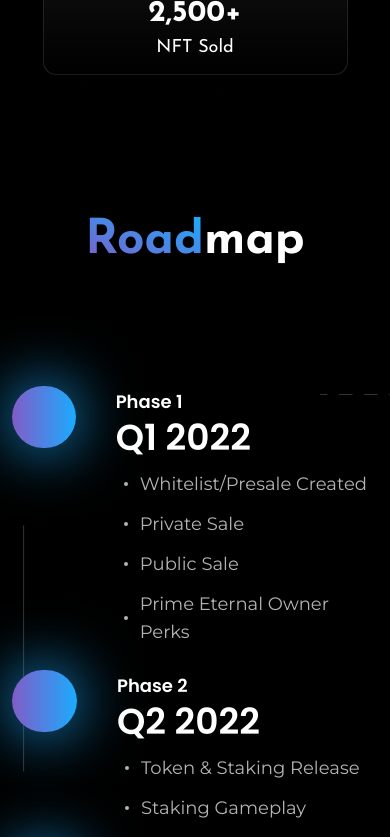
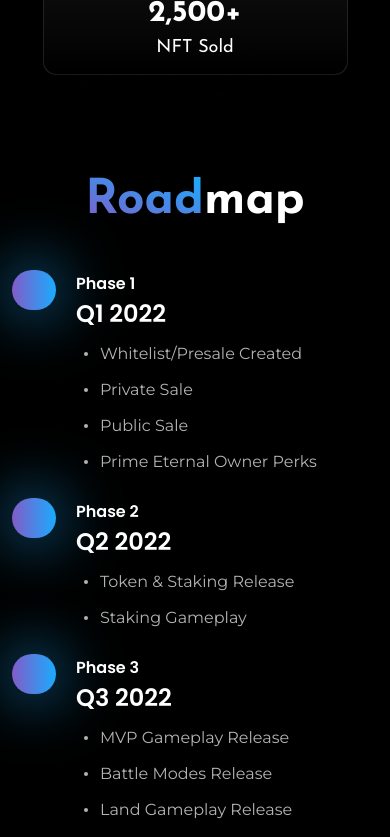
Before and after one commit to vikas-jakhar/gilded-world, a React (Create React App) app: page / in a window 390 px wide. Shown: the part 3680-4517 px from the top of the page. Built offline with nearby package versions, Linux system fonts and the light colour scheme.

Commit message:
road map update

```diff
--- a/src/components/Roadmap.jsx
+++ b/src/components/Roadmap.jsx
@@ -29,29 +29,29 @@ const Roadmap = () => {
     ];
 
     return (
-        <section className='pt-20 -mt-2 bg-black pb-16 relative'>
+        <section className='md:pt-20 -mt-2 bg-black md:pb-16 py-10 relative'>
             <div className="container px-3 mt-2.5 mb-3 relative">
-                <h2 className='text-center font-Josefin mb-24 font-bold text-5xl text-white'><span className='bg-gradient-to-tr from-[#815CC8] to-[#1BABFE] bg-clip-text text-transparent'>Road</span>map</h2>
+                <h2 className='text-center font-Josefin md:mb-24 mb-5 font-bold text-5xl text-white'><span className='bg-gradient-to-tr from-[#815CC8] to-[#1BABFE] bg-clip-text text-transparent'>Road</span>map</h2>
                 <div className="pt-px flex flex-wrap flex-row -mx-3 relative">
                     {timeline.map((item, index) => (
                         <div key={item.id} className={`lg:w-4/12 w-full flex px-3 relative z-[1] mt-6 lg:mt-0 lg:${index === 1 ? 'justify-center' : (index === timeline.length - 1 ? 'justify-end' : '')}`}>
-                            <div className=" flex gap-10 lg:gap-0 lg:flex-col">
-                                <span className='flex w-[65px] h-[62px] bg-[linear-gradient(90deg,_#815CC8_0%,_#1BABFE_100%)] rounded-full shadow-[0px_0px_63.22px_0px_#1BABFE] mb-9'></span>
+                            <div className=" flex gap-5 sm:gap-10 lg:gap-0 lg:flex-col">
+                                <span className='flex sm:w-[65px] sm:h-[62px] w-11 h-10 bg-[linear-gradient(90deg,_#815CC8_0%,_#1BABFE_100%)] rounded-full shadow-[0px_0px_63.22px_0px_#1BABFE] mb-9'></span>
                                 <div className=" flex flex-col">
-                                    <p className='pt-0.5 font-poppins font-semibold text-lg text-white'>{item.phase}</p>
-                                    <p className='mt-0.5 font-poppins font-semibold text-white text-4xl'>{item.q}</p>
+                                    <p className='pt-0.5 font-poppins font-semibold text-base sm:text-lg text-white'>{item.phase}</p>
+                                    <p className='mt-0.5 font-poppins font-semibold text-white text-2xl sm:text-4xl'>{item.q}</p>
                                     {item.time_box.map((data) => (
                                         <div key={data.id} className="flex items-center mt-3 pl-2 gap-3">
                                             <span className='flex p-0.5 rounded-full bg-white opacity-70'></span>
-                                            <p className='font-Montserrat font-normal gap-3 text-lg text-white opacity-70'>{data.text}</p>
+                                            <p className='font-Montserrat font-normal gap-3 text-base sm:text-lg text-white opacity-70'>{data.text}</p>
                                         </div>
                                     ))}
                                 </div>
                             </div>
                         </div>
                     ))}
-                    <img src={line} alt="line" className=' absolute lf:top-[33px] top-[40%] -left-[25.5%] lg:left-8 lg:w-[78%] w-[63%] xl:w-[82%] rotate-90 lg:rotate-0' />
-                    <img src={dotted} alt="dotted" className=' absolute left-[82%] xl:left-[85%] w-full top-[33px]' />
+                    <img src={line} alt="line" className=' hidden sm:flex absolute lg:top-[33px] w-full top-[24%] sm:top-[40%] -left-[24.5%] md:-left-[25.5%] lg:left-8 lg:w-[78%] sm:w-[63%] xl:w-[82%] rotate-90 lg:rotate-0' />
+                    <img src={dotted} alt="dotted" className=' absolute lg:left-[82%] hidden sm:flex xl:left-[85%] lg:w-full w-7/12 lg:top-[33px] -left-[22%] md:-left-[23.2%] rotate-90 lg:rotate-0 bottom-0' />
                 </div>
             </div>
         </section>
```
